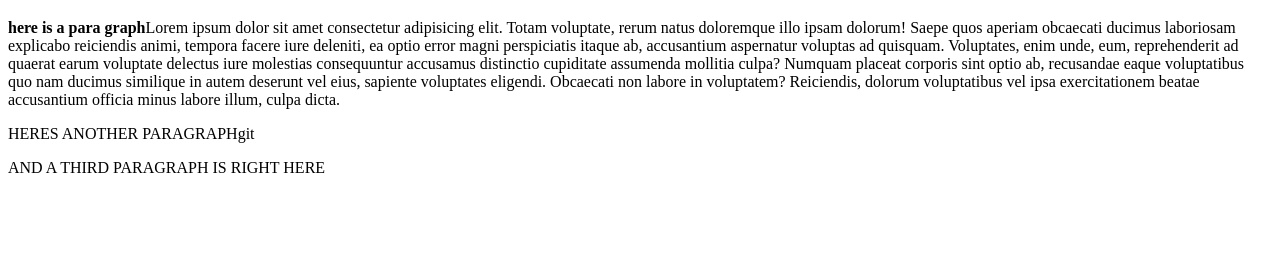
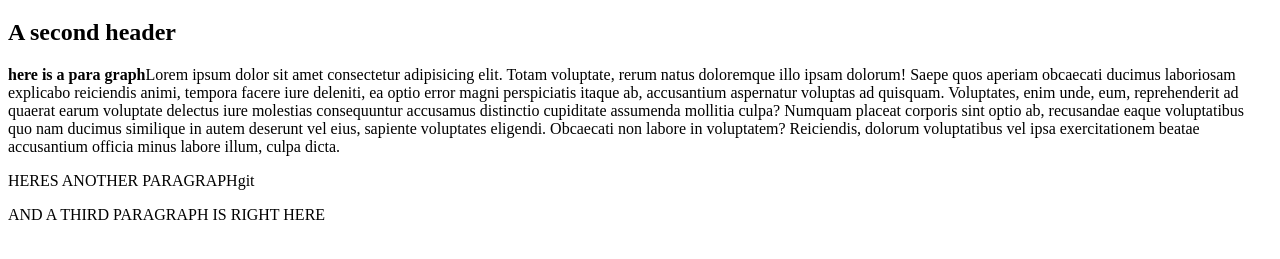
Before and after one commit to KC-Scout/git_test, a website: page index.html in a window 1280 px wide. Shown: the part 61-320 px from the top of the page. Drawn offline with Linux system fonts and the light colour scheme.

Commit message:
Using NPM

```diff
--- a/index.html
+++ b/index.html
@@ -7,6 +7,7 @@
 </head>
 <body>
     <h1>This is a header</h1>
+    <h2> A second header</h2>
     <p><strong>here is a para graph</strong>Lorem ipsum dolor sit amet consectetur adipisicing elit. Totam voluptate, rerum natus doloremque illo ipsam dolorum! Saepe quos aperiam obcaecati ducimus laboriosam explicabo reiciendis animi, tempora facere iure deleniti, ea optio error magni perspiciatis itaque ab, accusantium aspernatur voluptas ad quisquam. Voluptates, enim unde, eum, reprehenderit ad quaerat earum voluptate delectus iure molestias consequuntur accusamus distinctio cupiditate assumenda mollitia culpa? Numquam placeat corporis sint optio ab, recusandae eaque voluptatibus quo nam ducimus similique in autem deserunt vel eius, sapiente voluptates eligendi. Obcaecati non labore in voluptatem? Reiciendis, dolorum voluptatibus vel ipsa exercitationem beatae accusantium officia minus labore illum, culpa dicta.</p>
     <p>HERES ANOTHER PARAGRAPHgit </p>
     <p>AND A THIRD PARAGRAPH IS RIGHT HERE</p>
```
Also changed, not shown: package.json (added, +24 -0 lines), 1 other file.
